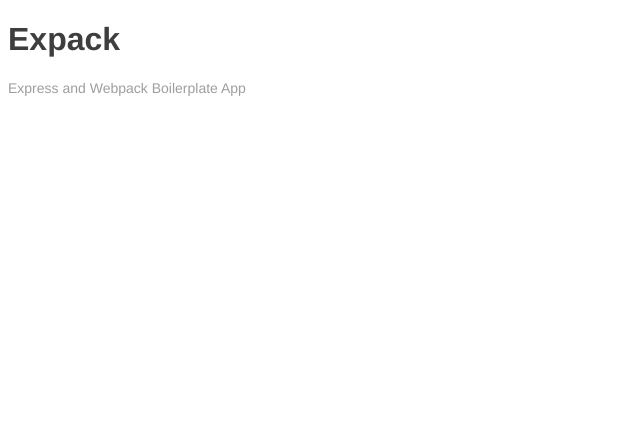
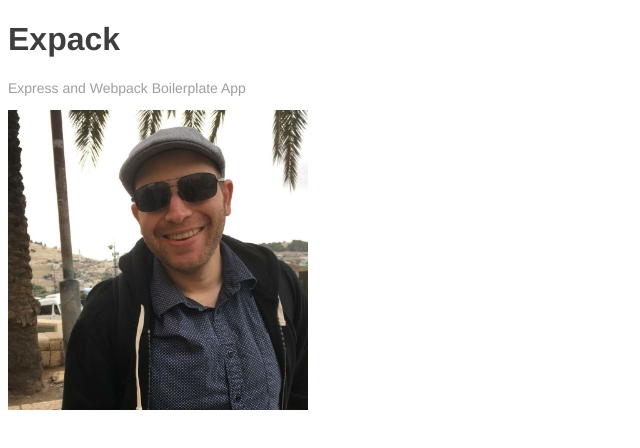
Before and after one commit to bengrunfeld/expack, a website built with webpack: page src/html/index.html in a window 1280 px wide. Shown: the whole page, without its empty margins (0-640 px from the left). Built offline with nearby package versions, Linux system fonts and the light colour scheme.

Commit message:
Update styles and html

```diff
--- a/src/css/style.css
+++ b/src/css/style.css
@@ -7,3 +7,11 @@
   font-size: 14px;
   color: #9e9e9e;
 }
+
+.awful-selfie{
+  background: url(../img/bg.jpg);
+  width: 300px;
+  height: 300px;
+  background-size: 100% auto;
+  background-repeat: no-repeat;
+}
--- a/src/html/index.html
+++ b/src/html/index.html
@@ -8,5 +8,6 @@
 <body>
     <h1>Expack</h1>
     <p class="description">Express and Webpack Boilerplate App</p>
+    <div class="awful-selfie"></div>
 </body>
 </html>
--- a/src/js/logger.js
+++ b/src/js/logger.js
@@ -1,5 +1,3 @@
-const logMessage = msg => {
-  console.log(msg)
-}
+const logMessage = msg => console.log(msg)
 
 export default logMessage
```
